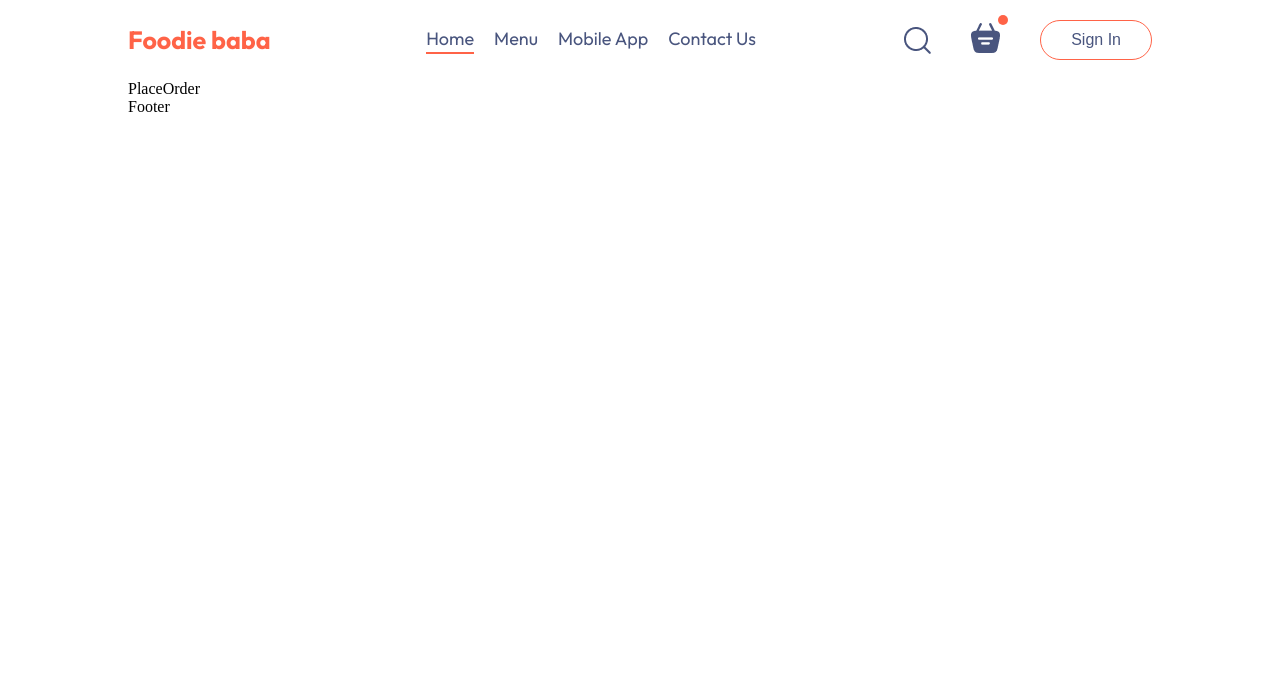
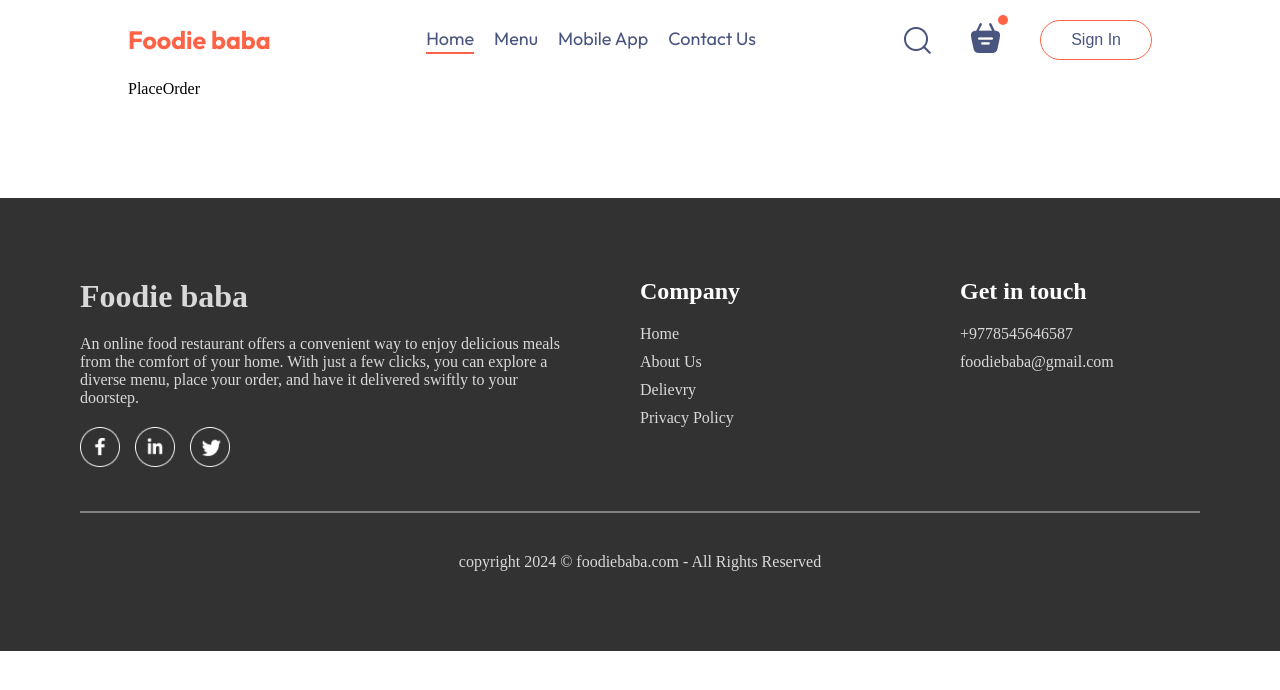
Before and after one commit to usmansajid00/food-app, a React (Vite) app: page /order in a window 1280 px wide. Shown: the top 690 px of the page. Built offline with nearby package versions, Linux system fonts and the light colour scheme.

Commit message:
add some component to home page and complete it.

```diff
--- a/src/App.jsx
+++ b/src/App.jsx
@@ -8,6 +8,7 @@ import { Route, Routes } from "react-router-dom";
 
 const App = () => {
   return (
+    <>
       <div className="app">
         <Navbar />
         <Routes>
@@ -15,8 +16,9 @@ const App = () => {
           <Route path="/cart" element={<Cart />} />
           <Route path="/order" element={<PlaceOrder />} />
         </Routes>
+      </div>
       <Footer />
-    </div>
+    </>
   );
 };
 
--- /dev/null
+++ b/src/components/AppDownload/AppDownload.jsx
@@ -0,0 +1,19 @@
+import { assets } from "../../assets/assets";
+import "./appDownload.scss";
+
+const AppDownload = () => {
+  return (
+    <div className="app-download" id="app-download">
+      <p>
+        For Better Experience Download <br />
+        <span>FoobieBaba App</span>
+      </p>
+      <div className="app-download-platform">
+        <img src={assets.play_store} alt="" />
+        <img src={assets.app_store} alt="" />
+      </div>
+    </div>
+  );
+};
+
+export default AppDownload;
--- /dev/null
+++ b/src/components/AppDownload/appDownload.scss
@@ -0,0 +1,30 @@
+.app-download {
+  margin: auto auto;
+  margin-top: 100px;
+  font-size: max(3vw, 20px);
+  text-align: center;
+  font-weight: 500;
+
+  p span {
+    color: tomato;
+    font-weight: 700;
+    cursor: pointer;
+  }
+
+  .app-download-platform {
+    display: flex;
+    justify-content: center;
+    gap: max(2vw, 20px);
+
+    img {
+      width: max(30vw, 120px);
+      max-width: 180px;
+      transition: 0.5s;
+      cursor: pointer;
+
+      &:hover {
+        transform: scale(1.05);
+      }
+    }
+  }
+}
--- a/src/components/Footer/Footer.jsx
+++ b/src/components/Footer/Footer.jsx
@@ -1,7 +1,49 @@
+import { assets } from "../../assets/assets";
 import "./footer.scss";
 
 const Footer = () => {
-  return <div>Footer</div>;
+  const fullYear = new Date().getFullYear();
+  return (
+    <div className="footer" id="footer">
+      <div className="footer-content">
+        <div className="footer-content-left">
+          {/* <img src={assets.logo} alt="" /> */}
+          <h1 className="logo">Foodie baba</h1>
+          <p>
+            An online food restaurant offers a convenient way to enjoy delicious
+            meals from the comfort of your home. With just a few clicks, you can
+            explore a diverse menu, place your order, and have it delivered
+            swiftly to your doorstep.
+          </p>
+          <div className="social-icons">
+            <img src={assets.facebook_icon} alt="" />
+            <img src={assets.linkedin_icon} alt="" />
+            <img src={assets.twitter_icon} alt="" />
+          </div>
+        </div>
+        <div className="footer-content-center">
+          <h2>Company</h2>
+          <ul>
+            <li>Home</li>
+            <li>About Us</li>
+            <li>Delievry</li>
+            <li>Privacy Policy</li>
+          </ul>
+        </div>
+        <div className="footer-content-right">
+          <h2>Get in touch</h2>
+          <ul>
+            <li>+9778545646587</li>
+            <li>foodiebaba@gmail.com</li>
+          </ul>
+        </div>
+      </div>
+      <hr />
+      <p className="footer-copyright">
+        copyright {fullYear} &copy; foodiebaba.com - All Rights Reserved
+      </p>
+    </div>
+  );
 };
 
 export default Footer;
--- a/src/components/Footer/footer.scss
+++ b/src/components/Footer/footer.scss
@@ -0,0 +1,45 @@
+.footer {
+  color: #d9d9d9;
+  background-color: #323232;
+  display: flex;
+  flex-direction: column;
+  align-items: center;
+  gap: 20px 8vw;
+  padding: 80px;
+  margin-top: 100px;
+
+  .footer-content {
+    width: 100%;
+    display: grid;
+    grid-template-columns: 2fr 1fr 1fr;
+    gap: 80px;
+
+    .footer-content-left,
+    .footer-content-center,
+    .footer-content-right {
+      display: flex;
+      flex-direction: column;
+      align-items: start;
+      gap: 20px;
+      li {
+        list-style: none;
+        margin-bottom: 10px;
+        cursor: pointer;
+      }
+      h2 {
+        color: #fff;
+      }
+      .social-icons img {
+        width: 40px;
+        margin-right: 15px;
+      }
+    }
+  }
+  hr {
+    width: 100%;
+    height: 2px;
+    margin: 20px 0;
+    background-color: gray;
+    border: none;
+  }
+}
--- a/src/index.css
+++ b/src/index.css
@@ -17,7 +17,7 @@ a {
   margin: auto;
 }
 ::selection {
-  /* user-select: none; */
+  user-select: none;
   background-color: #646cffaa;
   color: white;
 }
--- a/src/pages/Home/Home.jsx
+++ b/src/pages/Home/Home.jsx
@@ -3,6 +3,7 @@ import { useState } from "react";
 import Header from "../../components/Header/Header";
 import ExploreMenu from "../../components/ExploreMenu/ExploreMenu";
 import FoodDisplay from "../../components/FoodDisplay/FoodDisplay";
+import AppDownload from "../../components/AppDownload/AppDownload";
 
 import "./home.scss";
 
@@ -13,6 +14,7 @@ const Home = () => {
       <Header />
       <ExploreMenu category={category} setCategory={setCategory} />
       <FoodDisplay category={category} />
+      <AppDownload />
     </>
   );
 };
```
Lines whose indentation alone changed are shown as unchanged.
